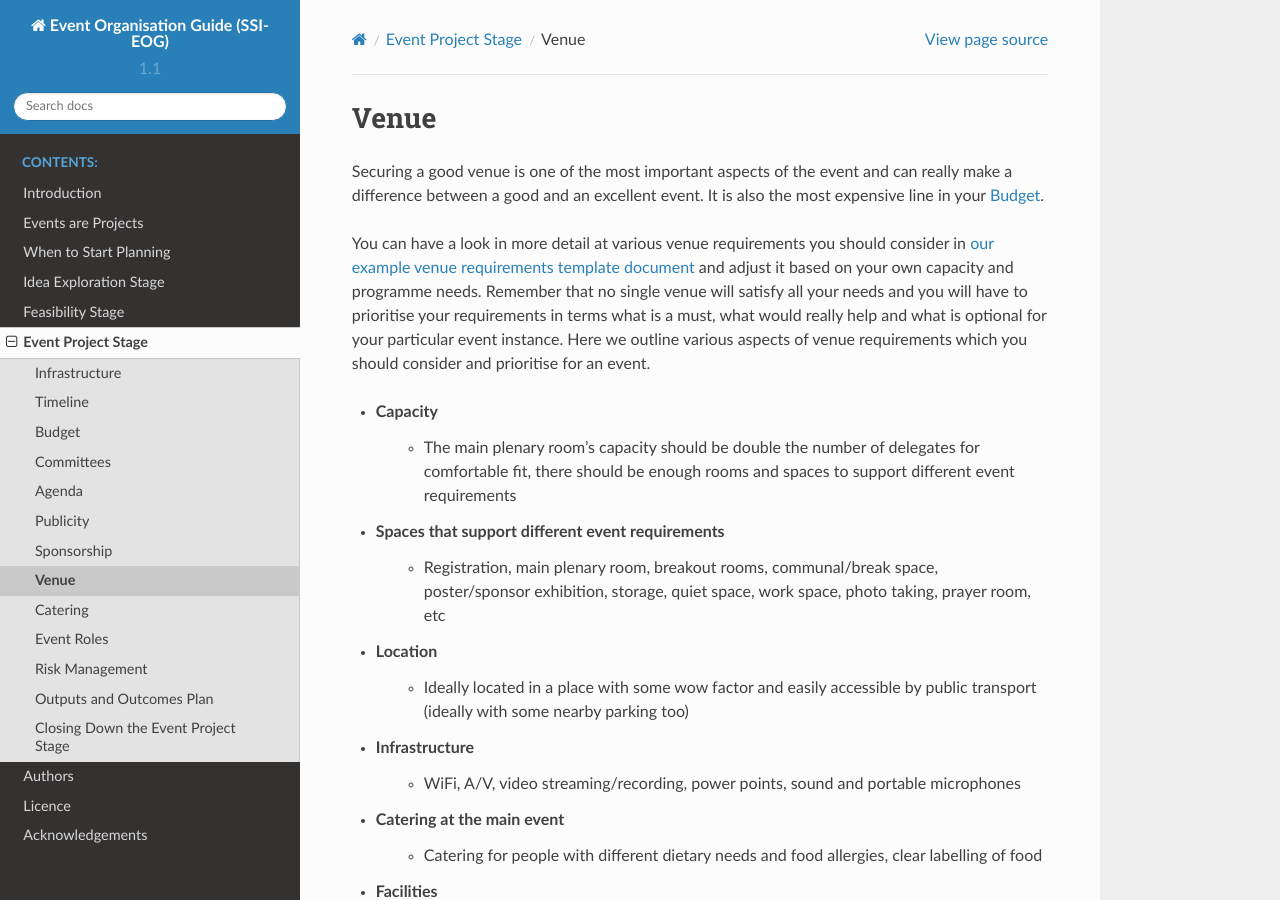
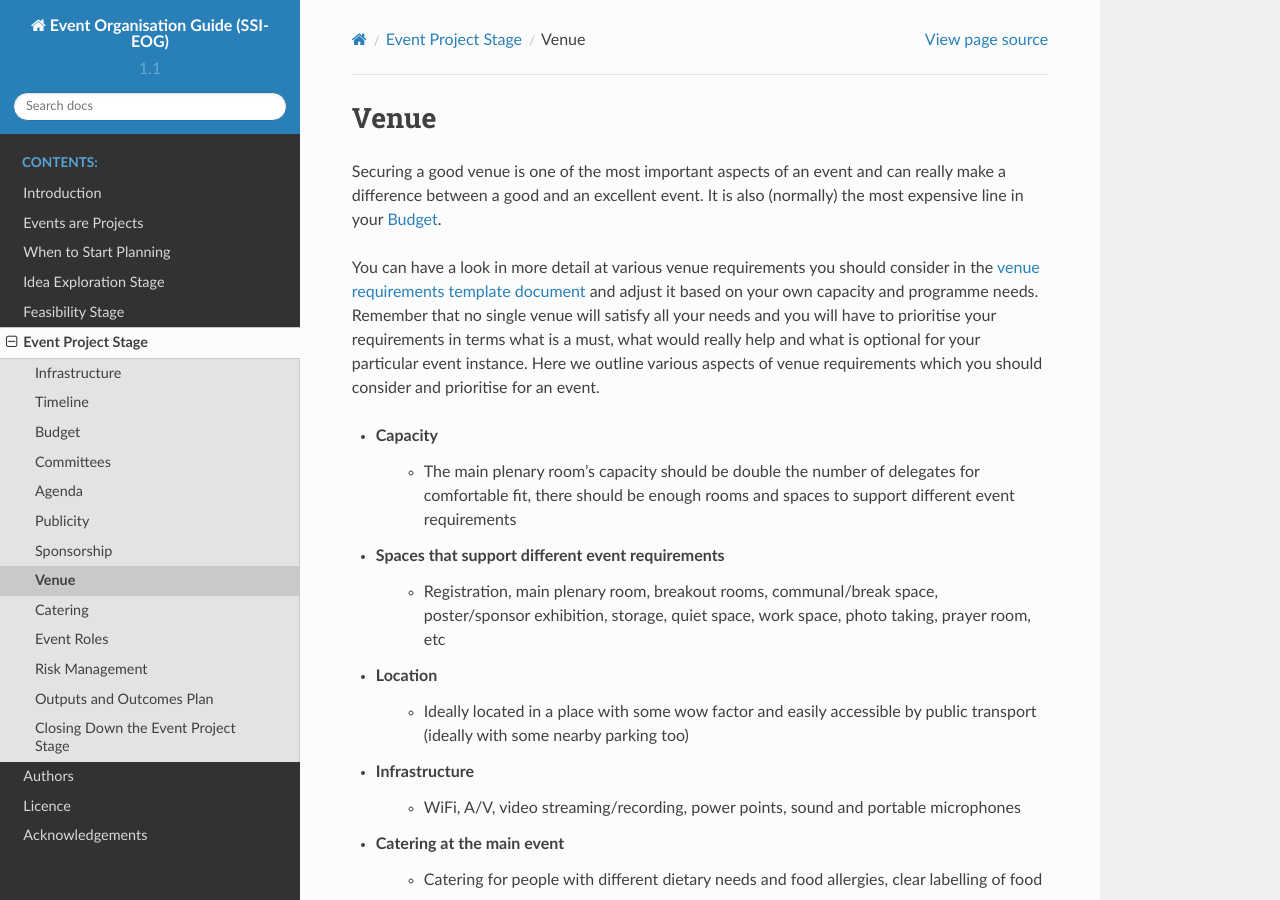
Before and after one commit to softwaresaved/event-organisation-guide, a Sphinx documentation site: the page built from docs/eog/eps-venue.rst, in a window 1280 px wide and 900 px high. Built offline with Sphinx 7.4.7 and the Read the Docs theme 2.0.0, drawn with Linux system fonts in a browser that asks for light colours.

Commit message:
added link to venue requirements doc published in zenodo - based on comments from the comms edits process iteration 1

```diff
--- a/docs/eog/eps-venue.rst
+++ b/docs/eog/eps-venue.rst
@@ -3,12 +3,12 @@
 Venue
 =====
 
-Securing a good venue is one of the most important aspects of the event and can really make a difference between a good and an
-excellent event. It is also the most expensive line in your :doc:`eps-budget`.
+Securing a good venue is one of the most important aspects of an event and can really make a difference between a good and an
+excellent event. It is also (normally) the most expensive line in your :doc:`eps-budget`.
 
 You can have a look in more detail at various venue
-requirements you should consider in `our example venue
-requirements template document <https://docs.google.com/document/d/1BJsjr4Y-cTBeEEjV5A_VVQ2hZIPsgBivhpin8gLJyb4/edit>`_
+requirements you should consider in the `venue
+requirements template document <https://zenodo.org/record/4064079>`_
 and adjust it based on your own capacity and programme needs. Remember that no single
 venue will satisfy all your needs and you will have to prioritise your requirements in terms what is a must, what would
 really help and what is optional for your particular event instance. Here we outline various aspects of venue
```
